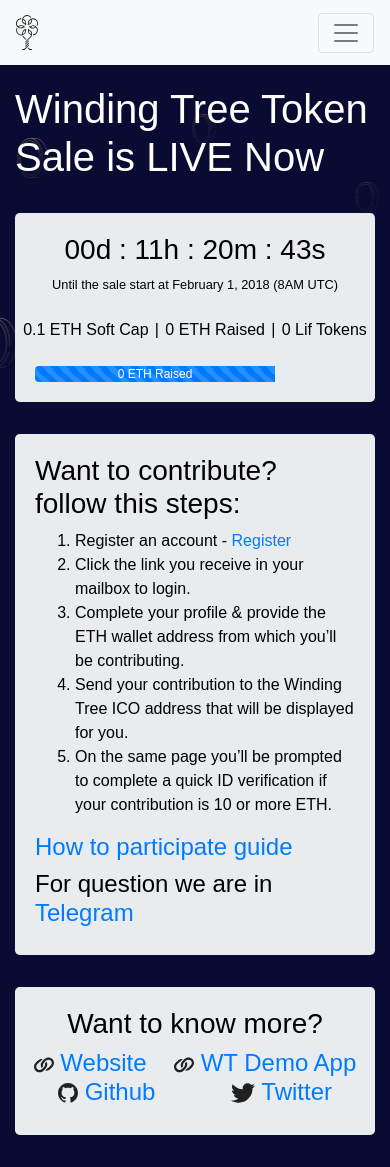
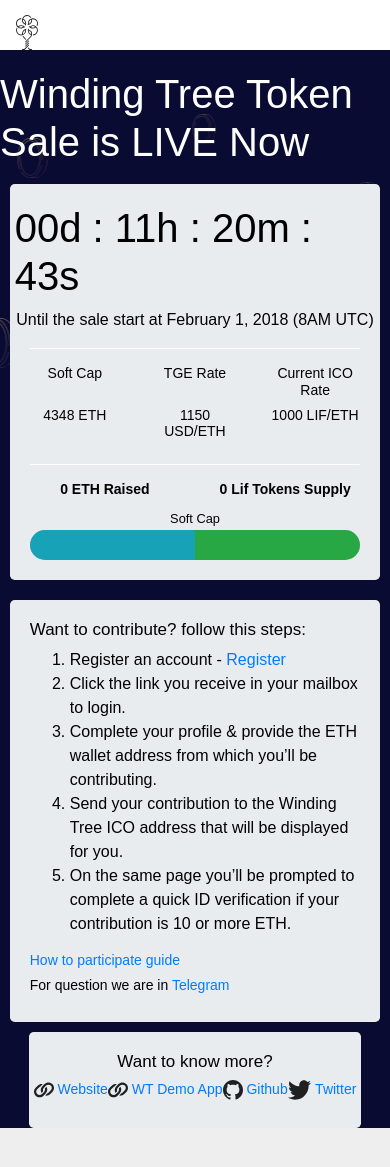
Before and after one commit to windingtree/wt-accounts, a Django app: page / in a window 390 px wide. After the commit the page ends 1128 px from the top, so only its background shows below. Run offline with Django 3.2, Linux system fonts and the light colour scheme; some libraries are stand-ins or nearby versions.

Commit message:
Major changes in the ui, added other counter, responsive design, division in progressbar

```diff
--- a/accounts/templates/accounts/login.html
+++ b/accounts/templates/accounts/login.html
@@ -6,7 +6,7 @@
 {% endblock %}
 
 {% block content %}
-<div class="row justify-content-around">
+<div class="row justify-content-center">
   <div class="col-lg-9 col-sm-12">
     <div class="jumbotron">
       <h2 class="text-center">Login to your Winding Tree account</h2>
--- a/accounts/templates/accounts/login_sent.html
+++ b/accounts/templates/accounts/login_sent.html
@@ -7,7 +7,7 @@
 
 {% block content %}
   <div class="height100">
-    <div class="row justify-content-around">
+    <div class="row justify-content-center">
       <div class="col-lg-9 col-sm-12 height100">
         <div class="jumbotron text-center">
           <h4>Email was sent to your address, please click on the provided link to login.</h4>
--- a/accounts/templates/accounts/profile.html
+++ b/accounts/templates/accounts/profile.html
@@ -8,11 +8,11 @@
 
 
 {% block content %}
-<div class="row justify-content-around">
+<div class="row justify-content-center">
   <div class="col-lg-10 col-sm-12">
 
     {% if request.user.eth_address %}
-    <div class="row justify-content-md-center">
+    <div class="row justify-content-center">
       <div class="jumbotron">
         <h4>ICO address: <strong id="icoAddress">0x9df3a24d738ae98dea766cd89c3aef16583a4daf</strong></h4>
         <h4>Your address: <span id="userAddress">{{ request.user.eth_address }}</span></h4>
@@ -26,6 +26,7 @@
       {% bootstrap_form verify_form %}
     {% endif %}
 
+    <div class="row justify-content-center">
       <form action="." method="post" enctype="multipart/form-data"
             class="form jumbotron">
         {% csrf_token %}
@@ -42,4 +43,5 @@
       </form>
     </div>
   </div>
+</div>
 {% endblock %}
--- a/accounts/templates/accounts/registration.html
+++ b/accounts/templates/accounts/registration.html
@@ -15,7 +15,7 @@
 
 {% block content %}
 
-  <div class="row justify-content-around">
+  <div class="row justify-content-center">
     <div class="col-lg-9 col-sm-12">
       <div class="jumbotron">
         <h2 class="text-center">Register to Contribute to Winding Tree ICO</h2>
--- a/accounts/templates/accounts/status.html
+++ b/accounts/templates/accounts/status.html
@@ -8,11 +8,11 @@
 
 
 {% block content %}
-<div class="row justify-content-around">
+<div class="row justify-content-center">
   <div class="col-lg-10 col-sm-12">
 
     {% if request.user.eth_address %}
-    <div class="row justify-content-md-center">
+    <div class="row justify-content-center">
       <div class="jumbotron">
         <h4>ICO address: <strong id="icoAddress">0x9df3a24d738ae98dea766cd89c3aef16583a4daf</strong></h4>
         <h4>Your address: <span id="userAddress">{{ request.user.eth_address }}</span></h4>
--- a/static/css/wt.css
+++ b/static/css/wt.css
@@ -24,7 +24,7 @@ body {
   padding-top: 10px;
   padding-bottom: 10px;
   background: #fff;
-  box-shadow: 0 2px 3px rgba(0, 0, 0, .1);
+  height: 50px;
 }
 
 .navbar {
@@ -46,7 +46,6 @@ hr { background-color: white; height: 1px; border: 0; }
 
 .responsive-form {
   width: 70%;
-  margin: auto;
 }
 
 .form-check {
@@ -61,9 +60,28 @@ hr { background-color: white; height: 1px; border: 0; }
   margin-top: 20px;
 }
 
+#countdown {
+  font-size: 50px;
+}
+
+#countdown-rate {
+  font-size: 30px;
+}
+
+#knowMore {
+  margin: auto;
+}
+
 .jumbotron {
   color: black;
   padding: 20px 20px;
+  text-overflow: ellipsis;
+  max-width: 95%;
+  margin: 10px auto;
+}
+
+.home-box {
+  min-width: 85%;
 }
 
 .height100 {
@@ -73,3 +91,57 @@ hr { background-color: white; height: 1px; border: 0; }
 .hidden {
   display: none;
 }
+
+.countdown-section {
+  display: none;
+}
+
+.progress {
+  height: 30px;
+  border-radius: 15px;
+  font-weight: 300;
+  font-size: 16px;
+  background-color: #cecece;
+}
+
+.nm {
+  margin: 0;
+}
+#alert-countdown {
+  max-width: 90%;
+}
+@media (max-width : 990px) {
+  #countdown {
+    font-size: 40px;
+  }
+  #countdown-rate {
+    font-size: 25px;
+  }
+  h3 {
+    font-size: 19px;
+  }
+  h4 {
+    font-size: 16px;
+  }
+}
+
+@media (max-width : 770px) {
+  #countdown {
+    font-size: 40px;
+  }
+  #countdown-rate {
+    font-size: 25px;
+  }
+  h3 {
+    font-size: 17px;
+  }
+  h4 {
+    font-size: 14px;
+  }
+}
+
+@media (max-width : 320px) {
+  h4 {
+    font-size: 14px;
+  }
+}
--- a/static/js/main.js
+++ b/static/js/main.js
@@ -1,6 +1,6 @@
 
 // TGE Scripts
-var SOFT_CAP = 0.1;
+var SOFT_CAP = 4348;
 var icoAddress = "0x9df3a24d738ae98dea766cd89c3aef16583a4daf";
 var tokenAddress = "0xeb9951021698b42e4399f9cbb6267aa35f82d59d";
 var contributorAddress = userAddress;
@@ -13,6 +13,7 @@ $('#userAddress').text(contributorAddress.toString());
 // Countdown
 
 var startDate = 1517472000*1000;
+var changeRateDate = 1517990400*1000;
 var endDate = 1518652800*1000;
 
 function refreshCountdown() {
@@ -30,25 +31,19 @@ function refreshCountdown() {
     var minutes = ''+Math.floor((distance % (1000 * 60 * 60)) / (1000 * 60));
     var seconds = ''+Math.floor((distance % (1000 * 60)) / 1000);
 
-    if (days.length < 2) {
-        days = "0" + days;
-    }
-    if (hours.length < 2) {
-        hours = "0" + hours;
-    }
-    if (minutes.length < 2) {
-        minutes = "0" + minutes;
-    }
-    if (seconds.length < 2) {
-        seconds = "0" + seconds;
-    }
+    if (days.length < 2)
+      days = "0" + days;
+    if (hours.length < 2)
+      hours = "0" + hours;
+    if (minutes.length < 2)
+      minutes = "0" + minutes;
+    if (seconds.length < 2)
+      seconds = "0" + seconds;
+
     $('#countdown').text(days + "d : " + hours + "h : " + minutes + "m : " + seconds + "s");
 
-    if (distance < 0) {
-      clearInterval(x);
-      $('#countdown').text('00d : 00h : 00m : 00s');
-    }
   } else {
+    clearInterval(x);
     $('#countdown').text("Registration Closed");
     $('#countdown-until').text("The token sale ended at February 15, 2018 (8AM UTC)");
     $('#submit-profile').hide();
@@ -57,6 +52,38 @@ function refreshCountdown() {
     $('#instructions').hide();
   }
 
+  if ((now > startDate) && (now < changeRateDate)) {
+    $('countdown-section').show();
+    distance = startDate - now;
+    if (distance < 0) {
+      distance = endDate - now;
+      $('#countdown-until').text("Until the sale ends at February 14, 2018 (12PM UTC)");
+    }
+
+    days = ''+Math.floor(distance / (1000 * 60 * 60 * 24));
+    hours = ''+Math.floor((distance % (1000 * 60 * 60 * 24)) / (1000 * 60 * 60));
+    minutes = ''+Math.floor((distance % (1000 * 60 * 60)) / (1000 * 60));
+    seconds = ''+Math.floor((distance % (1000 * 60)) / 1000);
+
+    if (days.length < 2)
+      days = "0" + days;
+    if (hours.length < 2)
+      hours = "0" + hours;
+    if (minutes.length < 2)
+      minutes = "0" + minutes;
+    if (seconds.length < 2)
+      seconds = "0" + seconds;
+
+    $('#countdown-rate').text(days + "d : " + hours + "h : " + minutes + "m : " + seconds + "s");
+
+  } else if ((now > changeRateDate) && (now < endDate)) {
+  $('#tokenRate').text('900 LIF/ETH');
+  $('#countdown-rate').hide();
+  $('#alert-rate').hide();
+  } else {
+    $('#countdown-rate').hide();
+    $('#alert-rate').hide();
+  }
 
 }
 var x = setInterval(refreshCountdown, 1000);
@@ -146,16 +173,49 @@ refreshUserContribution();
 
 function setEthRaised(eth) {
     var percentComplete = eth / SOFT_CAP * 100;
+    console.log('% complete', percentComplete);
     if (percentComplete > 100) {
         percentComplete = 100;
+    } else if (percentComplete > 50) {
+      $('#beforeCapBar').css({
+          width: '50%',
+          opacity: 1,
+      }).toggleClass('done', percentComplete >= 100);
+      $('#beforeCapBarRest').css({
+          width: '0%',
+          opacity: 1,
+      }).toggleClass('done', percentComplete >= 100);
+      $('#afterCapBar').css({
+          width: Math.floor(percentComplete)-50 +'%',
+          opacity: 1,
+      }).toggleClass('done', percentComplete >= 100);
+      $('#afterCapBarRest').css({
+          width: 100-Math.floor(percentComplete)+'%',
+          opacity: 1,
+      }).toggleClass('done', percentComplete >= 100);
+    } else {
+      console.log(percentComplete);
+      $('#beforeCapBar').css({
+          width: Math.floor(percentComplete) + '%',
+          opacity: 1,
+      }).toggleClass('done', percentComplete >= 100);
+      $('#beforeCapBarRest').css({
+          width: 50-Math.floor(percentComplete) + '%',
+          opacity: 1,
+      }).toggleClass('done', percentComplete >= 100);
+      $('#afterCapBar').css({
+          width: '0%',
+          opacity: 1,
+      }).toggleClass('done', percentComplete >= 100);
+      $('#afterCapBarRest').css({
+          width: '50%',
+          opacity: 1,
+      }).toggleClass('done', percentComplete >= 100);
     }
 
     $('#ethRaised').text(parseFloat(eth).toFixed(2)+' ETH Raised');
     $('#progressBar').text(parseFloat(eth).toFixed(2)+' ETH');
-    $('#progressBar').css({
-        width: Math.floor(percentComplete) + '%',
-        opacity: 1,
-    }).toggleClass('done', percentComplete >= 100);
+
 }
 
 // Refresh TGE values
--- a/wt_accounts/templates/home.html
+++ b/wt_accounts/templates/home.html
@@ -7,31 +7,53 @@
 {% endblock %}
 
 {% block content %}
-
+<div class="row justify-content-center">
   <h1>Winding Tree Token Sale is LIVE Now</h1>
   <br>
-  <div class="jumbotron">
+  <div class="jumbotron home-box">
     <div class="row justify-content-around">
       <h3 id="countdown">00d : 00h : 00m : 00s</h3>
     </div>
+    <div class="row justify-content-center">
+      <p id="countdown-until" class="nm">Until the sale start at February 1, 2018 (8AM UTC)</p>
+    </div>
+    <hr>
+    <div class="row justify-content-center countdown-section">
+      <h3 id="countdown-rate">00d : 00h : 00m : 00s</h3>
+    </div>
+    <div class="row justify-content-center countdown-section">
+      <small>Until rate changes to 900 at February 7, 2018 (8AM UTC)</small>
+      <p id="alert-countdown" class="nm"><small>* Please note that if you wait till the last hours to contribute your transaction may be counted at the lower rate or rejected. The token minting rate is counted when the smart contract receives the transaction not when it is sent.</small></p>
+      <br>
+    </div>
     <div class="row justify-content-around">
-      <small id="countdown-until">Until the sale start at February 1, 2018 (8AM UTC)</small>
+      <div class="col-4 text-center"><h4>Soft Cap</h4></div>
+      <div class="col-4 text-center"><h4>TGE Rate</h4></div>
+      <div class="col-4 text-center"><h4>Current ICO Rate</h4></div>
     </div>
-    <br>
     <div class="row justify-content-around">
-      <strong id="softCap">0.1 ETH Soft Cap</strong> |
-      <strong id="ethRaised">0 ETH Raised</strong> |
-      <strong id="totalLif">0 Lif Tokens</strong>
+      <div class="col-4 text-center"><h4>4348 ETH</h4></div>
+      <div class="col-4 text-center"><h4>1150 USD/ETH</h4></div>
+      <div class="col-4 text-center"><h4 id="tokenRate">1000 LIF/ETH</h4></div>
     </div>
-    <br>
+    <hr>
+    <div class="row justify-content-around">
+      <div class="col-6 text-center"><h4><strong id="ethRaised">0 ETH Raised</strong></h4></div>
+      <div class="col-6 text-center"><h4><strong id="totalLif">0 Lif Tokens Supply</strong></h4></div>
+    </div>
+    <div class="row justify-content-center">
+      <div class="col-12 text-center"><small>Soft Cap</small></div>
+    </div>
     <div class="progress">
-      <div id="progressBar" class="progress-bar progress-bar-striped progress-bar-animated" role="progressbar" aria-valuenow="75" aria-valuemin="0" aria-valuemax="100" style="width: 75%">
-        0 ETH Raised
-      </div>
+      <div id="beforeCapBar"class="progress-bar progress-bar-striped progress-bar-animated" role="progressbar" style="width: 0%" aria-valuenow="" aria-valuemin="0" aria-valuemax="100"></div>
+      <div id="beforeCapBarRest"class="progress-bar bg-info" role="progressbar" style="width: 50%" aria-valuenow="0" aria-valuemin="50" aria-valuemax="100"></div>
+      <div id="afterCapBar"class="progress-bar progress-bar-striped progress-bar-animated bg-success" role="progressbar" style="width: 0%" aria-valuenow="0" aria-valuemin="0" aria-valuemax="100"></div>
+      <div id="afterCapBarRest"class="progress-bar bg-success" role="progressbar" style="width: 50%" aria-valuenow="0" aria-valuemin="50" aria-valuemax="100"></div>
+
     </div>
   </div>
 
-  <div class="jumbotron" id="instructions">
+  <div class="jumbotron  home-box" id="instructions">
     <h3>Want to contribute? follow this steps:</h3>
     <ol>
       <li>Register an account - <strong><a href="{% url 'register' %}">Register</a></strong></li>
@@ -43,8 +65,7 @@
     <h4><a href="https://blog.windingtree.com/how-to-participate-in-winding-tree-ico-l%C3%ADf-token-on-feb-1-2018-fa7299d5a673">How to participate guide</a></h4>
     <h4>For question we are in <a href="https://t.me/windingtree">Telegram</a></h4>
   </div>
-
-  <div class="jumbotron text-center">
+  <div class="jumbotron text-center  home-box" id="knowMore">
     <h3>Want to know more?</h3>
     <h4 class="row justify-content-around">
       <div><img src="{% static 'img/wt-social-website.svg' %}" height="20" alt="windingtree website"> <a href="https://windingtree.com/">Website</a></div>
@@ -53,4 +74,9 @@
       <div><img src="{% static 'img/wt-social-twitter.svg' %}" height="20" alt="windingtree twitter account"> <a href="https://twitter.com/windingtree">Twitter</a></div>
     </h4>
   </div>
+
+</div>
+
+
+
 {% endblock %}
--- a/wt_accounts/templates/navbar.html
+++ b/wt_accounts/templates/navbar.html
@@ -1,5 +1,5 @@
 {% load static %}
-<nav class="navbar navbar-expand-lg navbar-light bg-light">
+<nav class="navbar navbar-expand-lg">
   <a class="navbar-brand" href="{% url 'home' %}">
     <img src="{% static 'img/winding-tree-logo-v2.svg' %}" height="35" alt="">
   </a>
```
Lines whose indentation alone changed are shown as unchanged.
